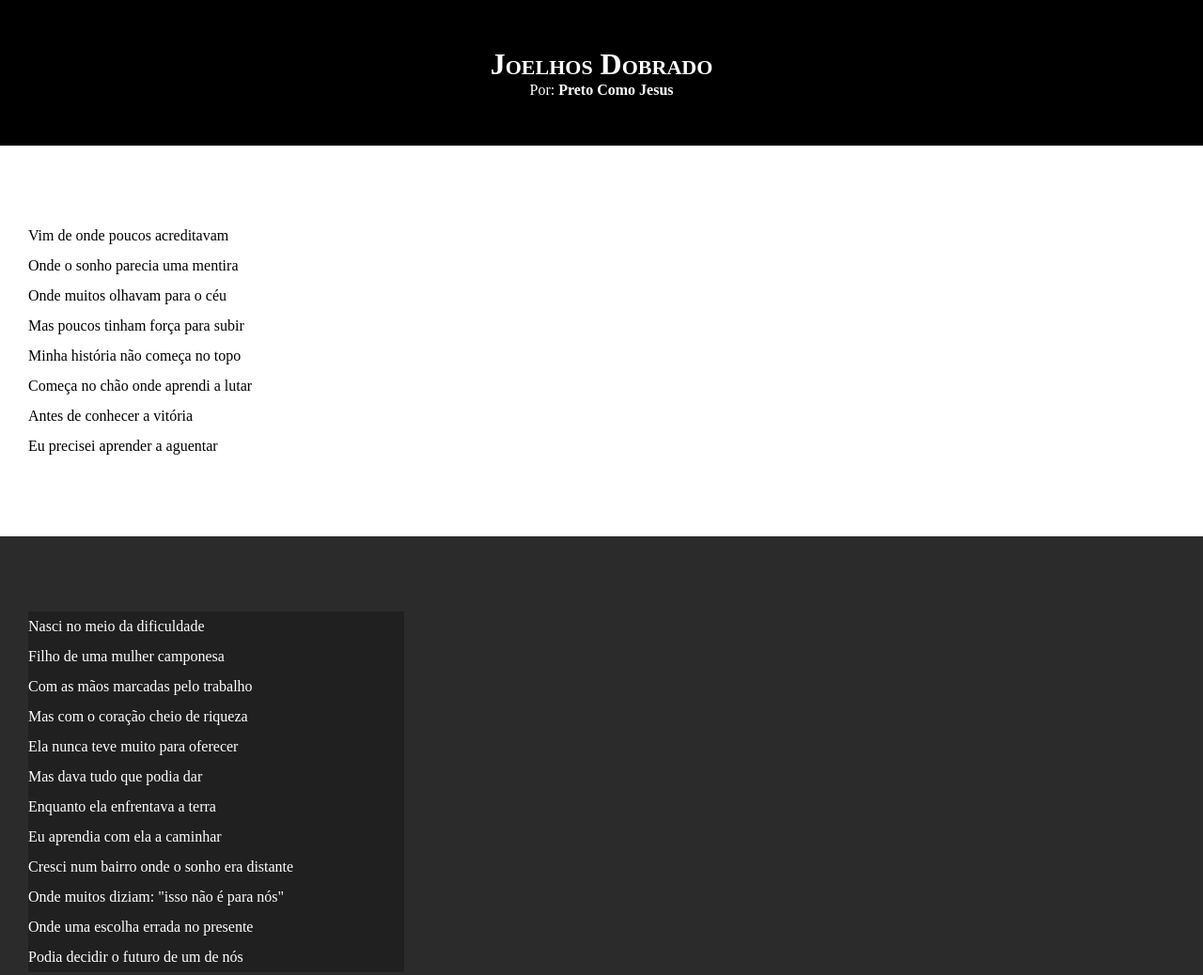
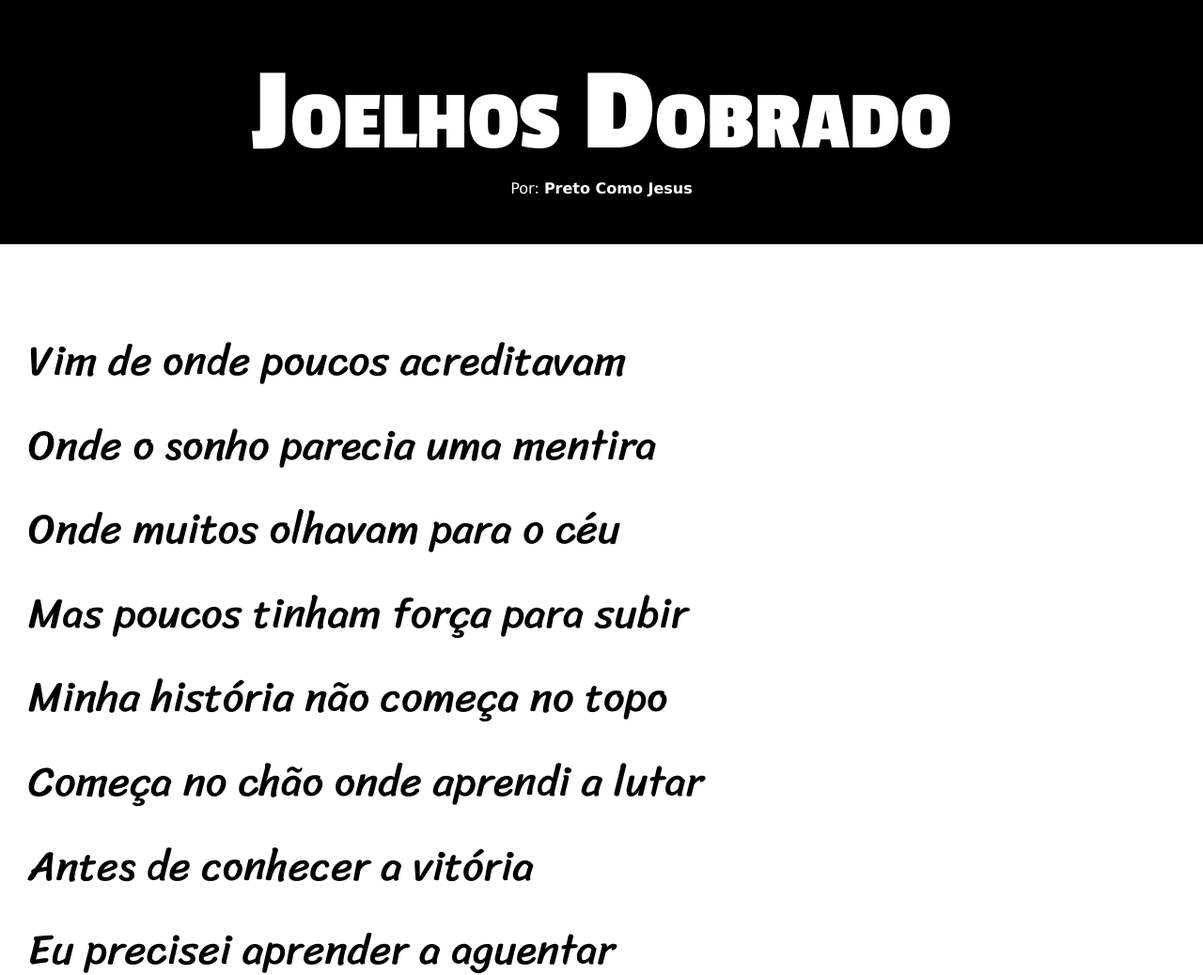
Before and after one commit to Programando-do-0/Test-html5-css3, a plain HTML site: page exercícios/projeto-preto/index.html in a window 1280 px wide. Shown: the top 1038 px of the page at 94% size. Drawn offline with Linux system fonts and the light colour scheme.

Commit message:
Adicionei fontes e tamanho de letras

```diff
--- a/exercícios/projeto-preto/estilo/style.css
+++ b/exercícios/projeto-preto/estilo/style.css
@@ -1,4 +1,13 @@
 @charset "UTF-8";
+
+@import url('https://fonts.googleapis.com/css2?family=Passion+One:wght@400;700;900&display=swap');
+@import url('https://fonts.googleapis.com/css2?family=Passion+One:wght@400;700;900&family=Sriracha&display=swap');
+
+:root{
+    --fonte1: Verdana, Geneva, Tahoma, sans-serif;
+    --fonte2: "Passion One", cursive;
+    --fonte3: "Sriracha", cursive;
+}
 
 *{
     margin: 0px;
@@ -8,6 +17,7 @@
 html, body {
     min-height: 100vh;
     background-color: darkgrey;
+    font-family: var(--fonte1);
 
 }
 
@@ -20,6 +30,8 @@
 header > h1 {
     padding-top: 50px;
     font-variant: small-caps;
+    font-family: var(--fonte2);
+    font-size: 10vw;
 }
 
 header > p {
@@ -41,6 +53,8 @@
     padding-bottom: 10vh;
     line-height: 2em;
     padding-left: 30px;
+    font-family: var(--fonte3);
+    font-size: 3.5vw;
 }
 
 section.normal{
@@ -55,7 +69,8 @@
 }
 
 section.imagem > p {
-    width: 400px;
+    display: inline-block;
+    padding: 5px;
     background-color: rgba(0, 0, 0, 0.247);
 
 }
```
